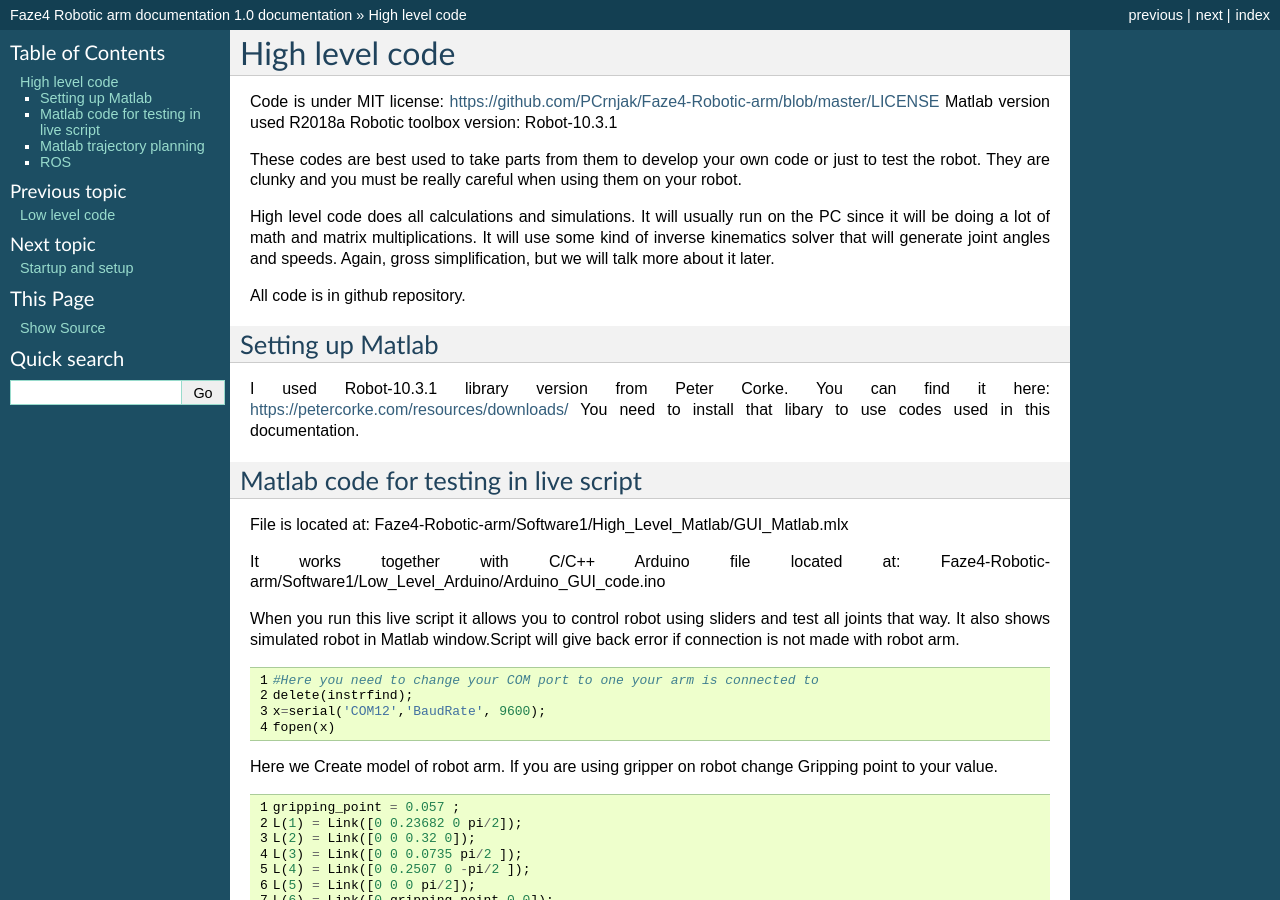
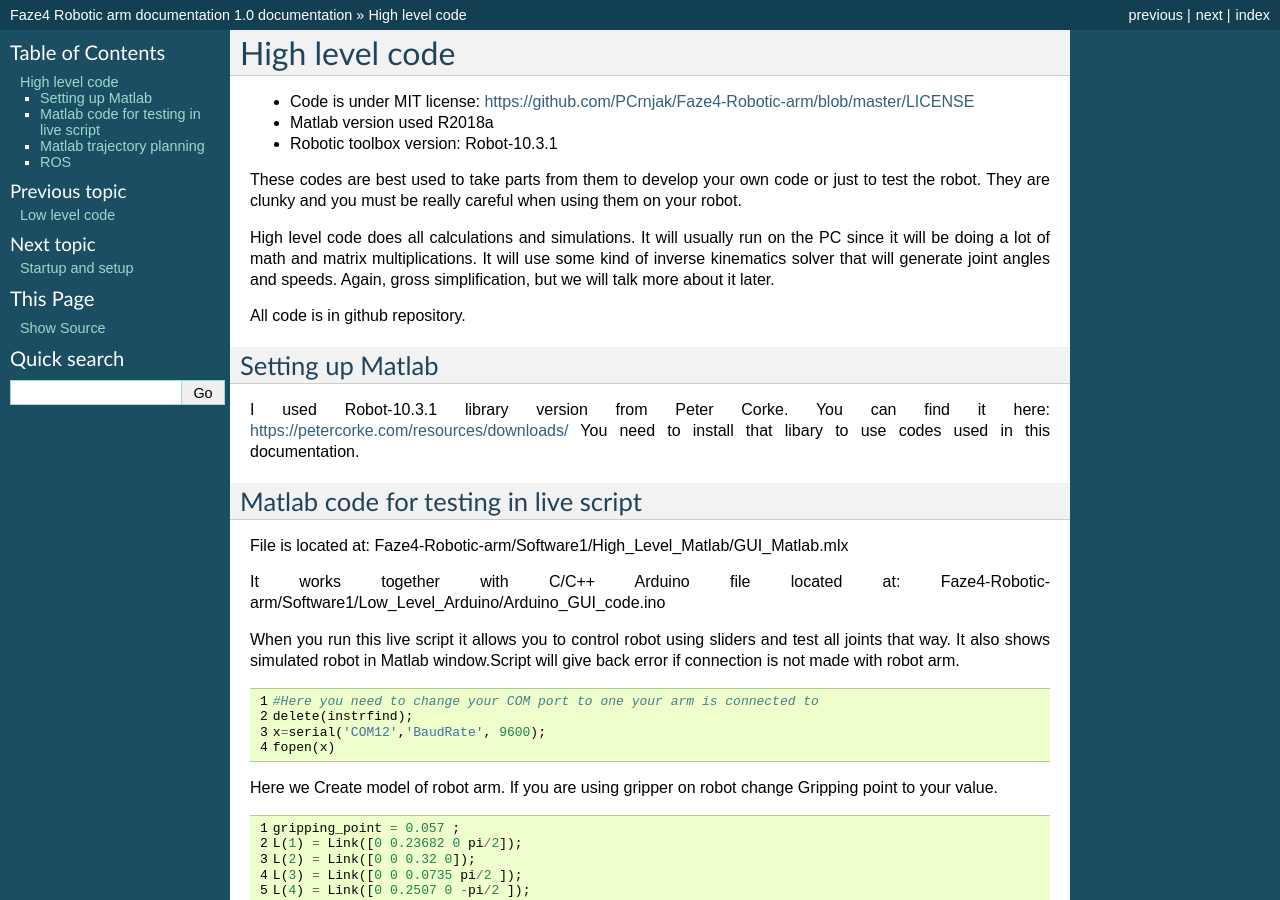
Before and after one commit to PCrnjak/Faze4-Robotic-arm, a Sphinx documentation site: the page built from docs/G_Code2.rst, in a window 1280 px wide and 900 px high. Built offline with Sphinx 7.4.7, drawn with Linux system fonts in a browser that asks for light colours.

Commit message:
Update G_Code2.rst

```diff
--- a/docs/G_Code2.rst
+++ b/docs/G_Code2.rst
@@ -5,9 +5,9 @@ High level code
 .. meta::
    :description lang=en: info about Code.
 
-Code is under MIT license: https://github.com/PCrnjak/Faze4-Robotic-arm/blob/master/LICENSE
-Matlab version used R2018a
-Robotic toolbox version: Robot-10.3.1
+* Code is under MIT license: https://github.com/PCrnjak/Faze4-Robotic-arm/blob/master/LICENSE
+* Matlab version used R2018a
+* Robotic toolbox version: Robot-10.3.1
 
 These codes are best used to take parts from them to develop your own code or just to test the robot.
 They are clunky and you must be really careful when using them on your robot.
```
